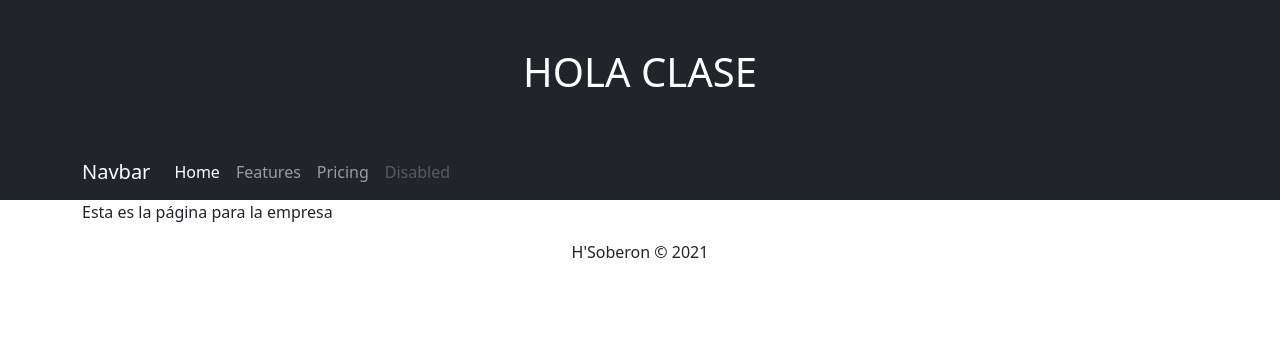
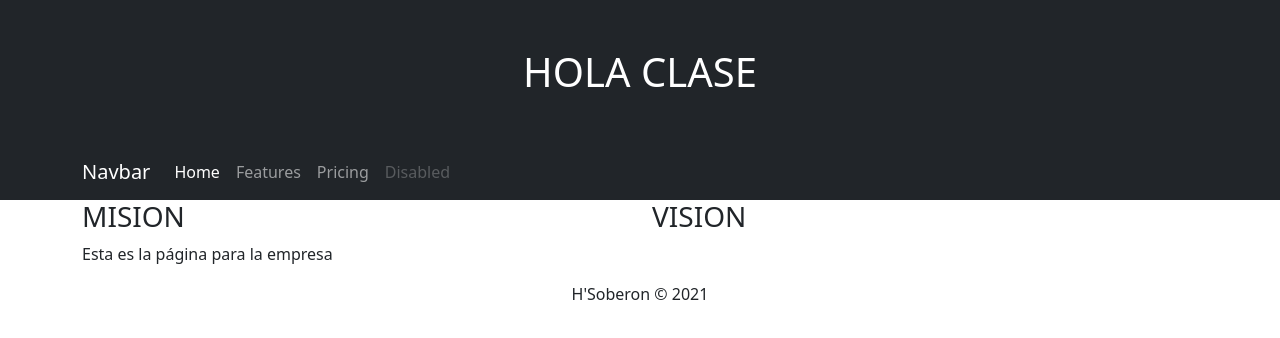
Before and after one commit to hsoberon/ALGARROBOS-LA-53, a plain HTML site: page index.html in a window 1280 px wide. Drawn offline with nearby package versions, Linux system fonts and the light colour scheme.

Commit message:
Se añade la seccion mision vision

```diff
--- a/index.html
+++ b/index.html
@@ -34,9 +34,19 @@
 
   </nav>
   <main>
-    <div class="container">
-      <p>Esta es la página para la empresa</p>
-    </div>
+    <section class="mision-vision">
+      <div class="container">
+        <div class="row">
+          <div class="col">
+            <h3>MISION</h3>
+          </div>
+          <div class="col">
+            <h3>VISION</h3>
+          </div>
+        </div>
+        <p>Esta es la página para la empresa</p>
+      </div>
+    </section>
   </main>
 
   <footer>
```
